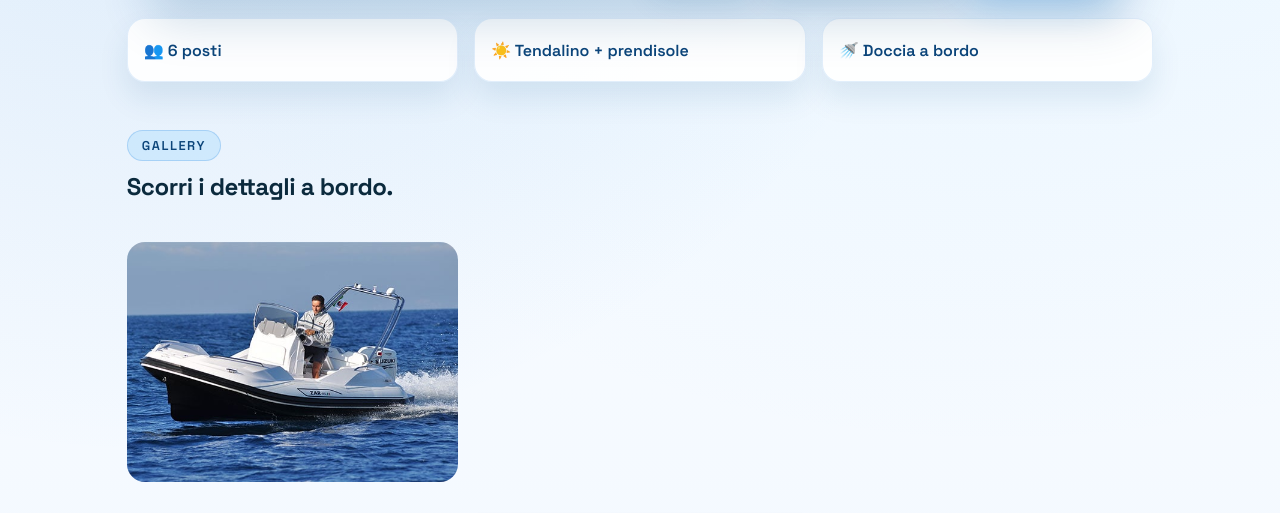
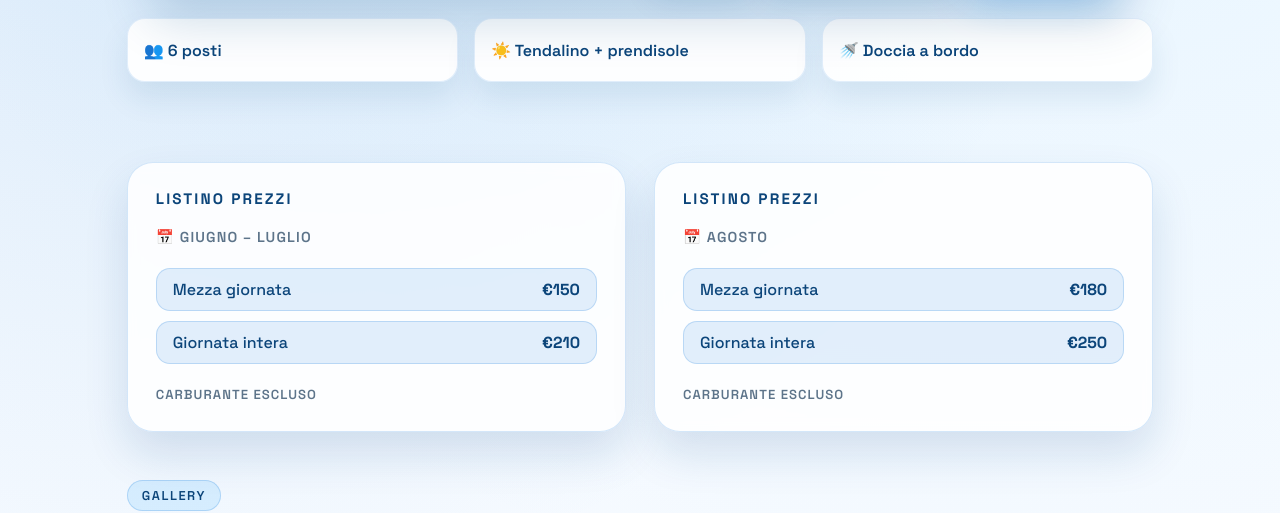
Before and after one commit to LucaMarastoni/Albatros-Tropea-Noleggio, a website: page docs/flotta/zar49.html in a window 1280 px wide. Shown: the part 787-1300 px from the top of the page. Drawn offline with Linux system fonts and the light colour scheme; no server answers.

Commit message:
feat: add pricing sections and remove redundant booking links across multiple pages

```diff
--- a/docs/boat-detail.js
+++ b/docs/boat-detail.js
@@ -20,6 +20,15 @@
       'portal-login': 'Access the portal',
       'logout-btn': 'Logout',
       'session-active': 'Active session',
+      'price-title1': 'Price list',
+      'price-title2': 'Price list',
+      'price-period1': '📅 June – July',
+      'price-period2': '📅 August',
+      'price-hg1': 'Half day',
+      'price-fd1': 'Full day',
+      'price-hg2': 'Half day',
+      'price-fd2': 'Full day',
+      'price-note': 'Fuel not included',
       'boat-hero-cta': 'Book this RIB',
       'boat-hero-back': 'Back to fleet',
       'boat-section-highlights-eyebrow': 'Highlights',
--- a/docs/boats.html
+++ b/docs/boats.html
@@ -48,7 +48,6 @@
       <a href="boats.html" aria-current="page" data-i18n="nav-fleet">Flotta</a>
       <a href="escursioni.html" data-i18n="nav-tours">Escursioni</a>
       <a href="index.html#location" data-i18n="nav-location">Dove siamo</a>
-      <a href="index.html#cta" data-i18n="nav-cta">Prenota</a>
       <div class="topbar__dropdown-actions">
         <a class="btn portal-accent" href="portal.html" data-i18n="portal-login">Accedi al portale</a>
       </div>
--- a/docs/flotta/zar49.html
+++ b/docs/flotta/zar49.html
@@ -47,7 +47,6 @@
       <a href="../boats.html" data-i18n="nav-fleet">Flotta</a>
       <a href="../escursioni.html" data-i18n="nav-tours">Escursioni</a>
       <a href="../index.html#location" data-i18n="nav-location">Dove siamo</a>
-      <a href="../index.html#cta" data-i18n="nav-cta">Prenota</a>
       <div class="topbar__dropdown-actions">
         <a class="btn portal-accent" href="../portal.html" data-i18n="portal-login">Accedi al portale</a>
       </div>
@@ -90,6 +89,41 @@
         <h2 data-i18n="boat-section-highlights-title">Essenziale a colpo d'occhio.</h2>
       </header>
       <div class="boat-highlights__grid" id="boatHighlights"></div>
+    </section>
+
+    <section class="section boat-pricing">
+      <div class="hero__pricing">
+        <div class="price-list">
+          <h4 data-i18n="price-title1">Listino prezzi</h4>
+          <p class="price-list__period" data-i18n="price-period1">📅 Giugno – Luglio</p>
+          <ul>
+            <li>
+              <span data-i18n="price-hg1">Mezza giornata</span>
+              <strong>€150</strong>
+            </li>
+            <li>
+              <span data-i18n="price-fd1">Giornata intera</span>
+              <strong>€210</strong>
+            </li>
+          </ul>
+          <p class="price-list__note" data-i18n="price-note">Carburante escluso</p>
+        </div>
+        <div class="price-list">
+          <h4 data-i18n="price-title2">Listino prezzi</h4>
+          <p class="price-list__period" data-i18n="price-period2">📅 Agosto</p>
+          <ul>
+            <li>
+              <span data-i18n="price-hg2">Mezza giornata</span>
+              <strong>€180</strong>
+            </li>
+            <li>
+              <span data-i18n="price-fd2">Giornata intera</span>
+              <strong>€250</strong>
+            </li>
+          </ul>
+          <p class="price-list__note" data-i18n="price-note">Carburante escluso</p>
+        </div>
+      </div>
     </section>
 
     <section class="section boat-gallery">
```
Also changed, not shown: docs/cookie-policy.html (+0 -1 lines), docs/escursione-baia.html (+0 -1 lines), docs/escursione-parghelia.html (+0 -1 lines), docs/escursione-sunset.html (+0 -1 lines), docs/escursioni.html (+0 -1 lines), docs/flotta/zar50-2025.html (+35 -1 lines), docs/flotta/zar53.html (+35 -1 lines), docs/flotta/zar65.html (+35 -1 lines), docs/index.html (+0 -1 lines), docs/privacy-policy.html (+0 -1 lines).
